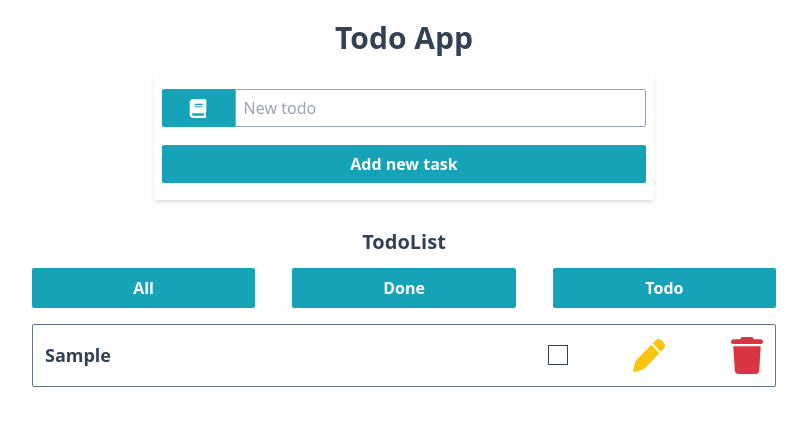
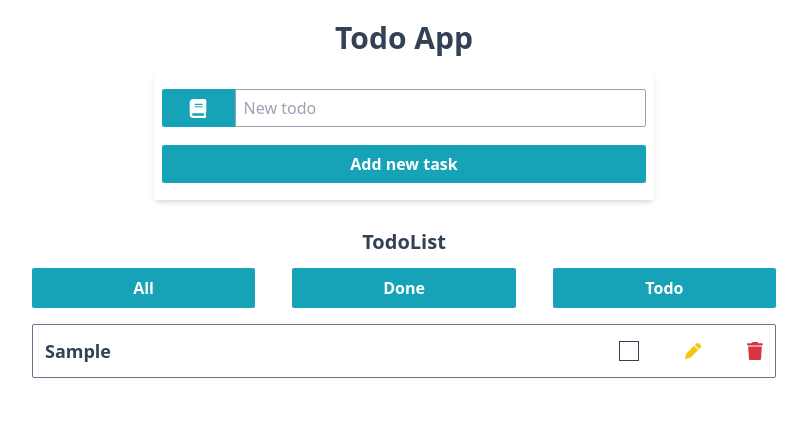
Before and after one commit to Dedenno17/Todo-app-react-typescript, a React (Create React App) app: page / in a window 1280 px wide. Both pictures are taken after typing "Sample" into the empty fields and a click on the button "Add new task". Shown: the top 426 px of the page, without its empty margins (236-1043 px from the left). Built offline with nearby package versions, Linux system fonts and the light colour scheme.

Commit message:
memperbaiki style ketika screen lg

```diff
--- a/src/components/TodoItem/TodoItem.tsx
+++ b/src/components/TodoItem/TodoItem.tsx
@@ -35,7 +35,7 @@ const TodoItem: React.FC<{ title: string; id: string; isDone: boolean }> = (
   return (
     <li
       id={props.id}
-      className="w-full p-3 rounded-sm border-[1px] border-slate-500 mb-4 flex items-center"
+      className="w-full p-3 rounded-sm border-[1px] border-slate-500 mb-4 flex justify-between items-center"
     >
       <div className="w-[70%] h-full flex items-center">
         <p
@@ -46,7 +46,7 @@ const TodoItem: React.FC<{ title: string; id: string; isDone: boolean }> = (
           {props.title}
         </p>
       </div>
-      <div className="w-[30%] h-full flex justify-between items-center">
+      <div className="w-[30%] h-full flex justify-between items-center lg:w-[20%]">
         <div
           className={`w-5 h-5 relative border-[1px] ${
             props.isDone ? "border-green-500" : "border-slate-700"
@@ -70,7 +70,7 @@ const TodoItem: React.FC<{ title: string; id: string; isDone: boolean }> = (
         <img
           src={pen}
           alt="pen"
-          className={`w-[22%] h-full md:w-[15%] ${
+          className={`w-[22%] h-full md:w-[15%] lg:w-[11%] ${
             props.isDone ? "filter-grey pointer-events-none" : "filter-orange"
           } `}
           onClick={editTodoHandler}
@@ -78,7 +78,7 @@ const TodoItem: React.FC<{ title: string; id: string; isDone: boolean }> = (
         <img
           src={trash}
           alt="trash"
-          className="w-[22%] h-full filter-red md:w-[15%]"
+          className="w-[22%] h-full filter-red md:w-[15%] lg:w-[11%]"
           onClick={removeTodoHandler}
         />
       </div>
```
